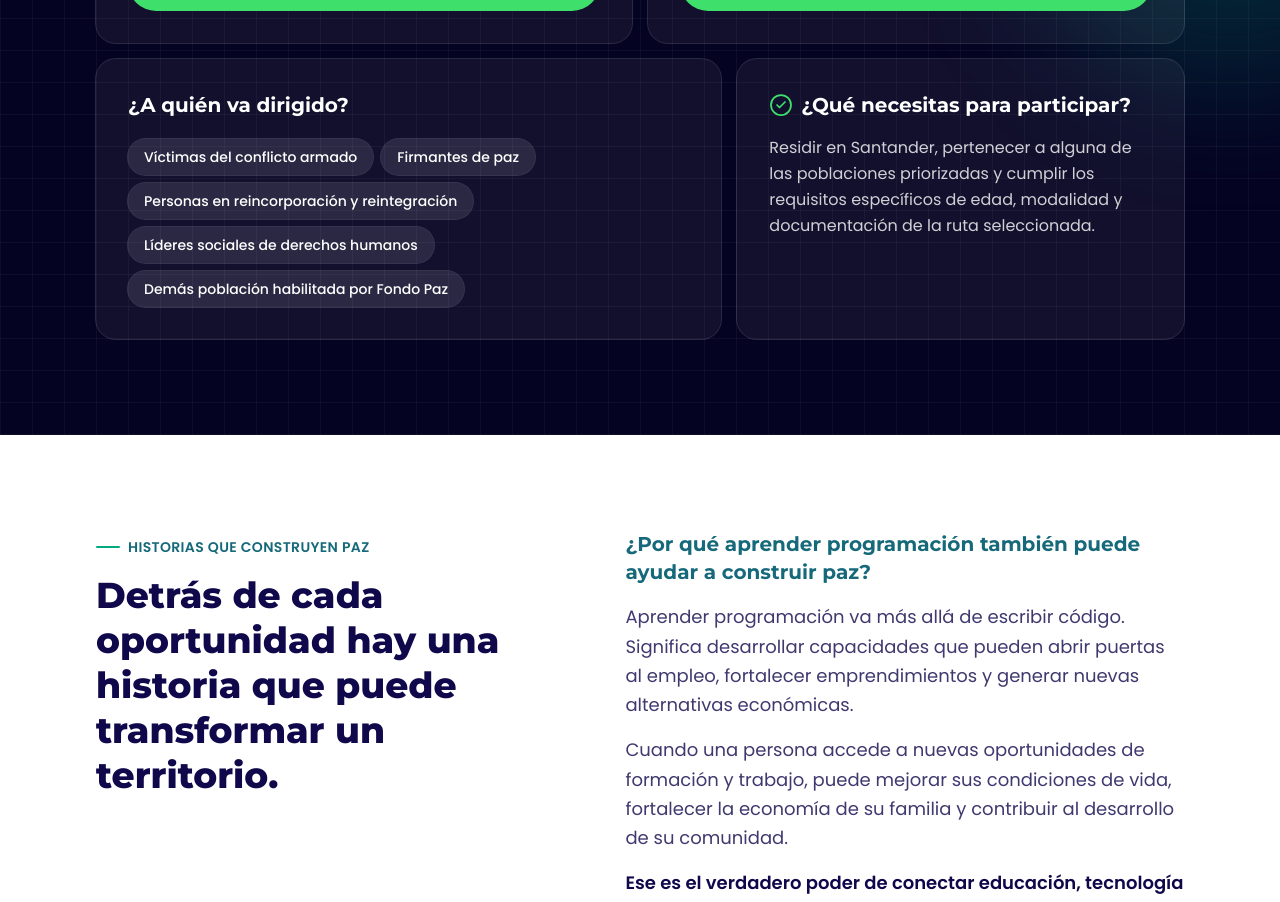
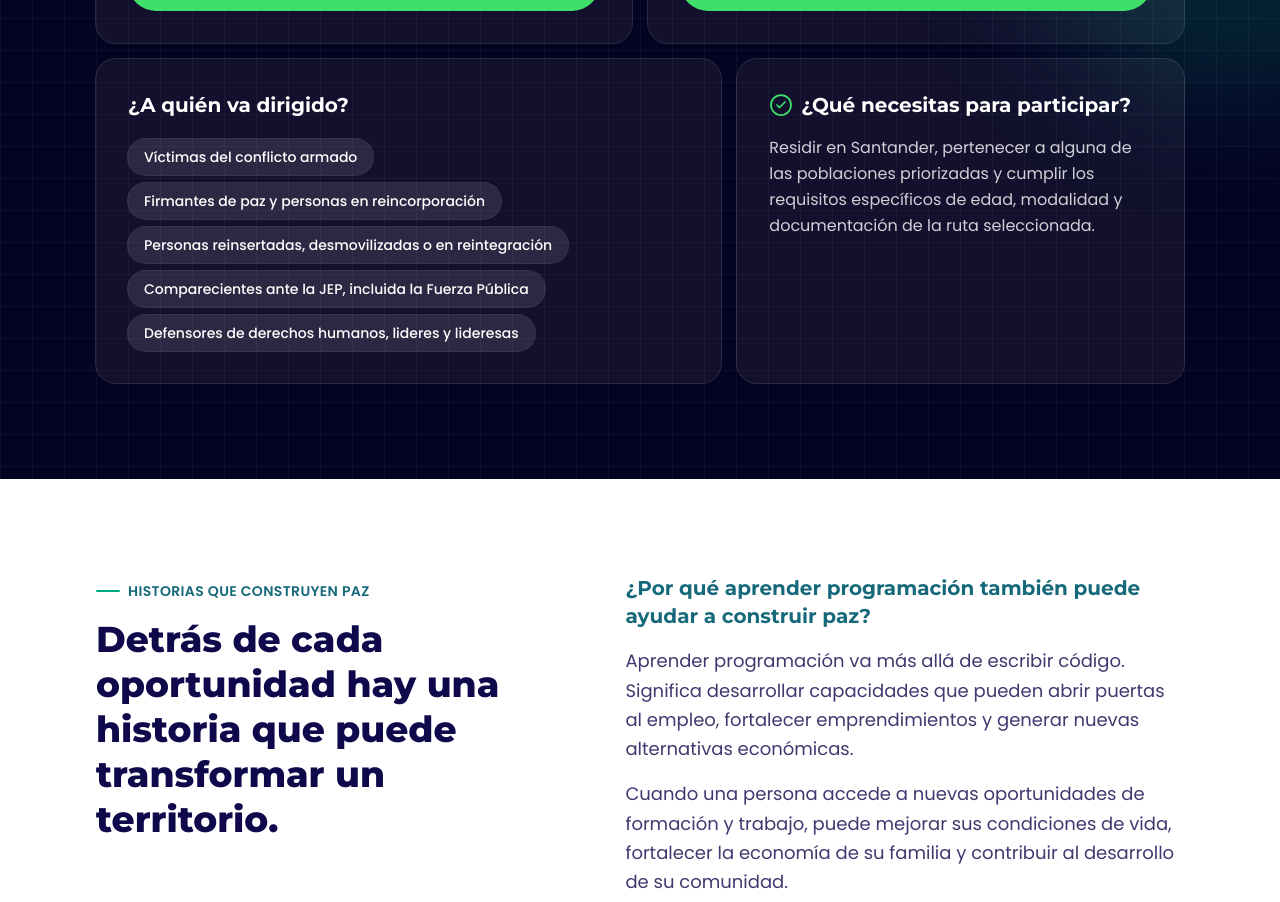
Before and after one commit to Shiroses/landingpageproject, a Next.js app: page / in a window 1280 px wide. Shown: the part 4260-5162 px from the top of the page. Built offline with nearby package versions, Linux system fonts and the light colour scheme.

Commit message:
Actualizar las opciones de poblaciones en el componente Inscripcion para reflejar cambios en las categorías y mejorar la claridad de las descripciones.

```diff
--- a/src/components/Inscripcion.tsx
+++ b/src/components/Inscripcion.tsx
@@ -44,10 +44,10 @@ const rutas: Ruta[] = [
 
 const poblaciones = [
   "Víctimas del conflicto armado",
-  "Firmantes de paz",
-  "Personas en reincorporación y reintegración",
-  "Líderes sociales de derechos humanos",
-  "Demás población habilitada por Fondo Paz",
+  "Firmantes de paz y personas en reincorporación",
+  "Personas reinsertadas, desmovilizadas o en reintegración",
+  "Comparecientes ante la JEP, incluida la Fuerza Pública",
+  "Defensores de derechos humanos, lideres y lideresas",
 ];
 
 /** Bloque 5: Oferta formativa y postulación. Única zona de inscripción de la página. */
```
